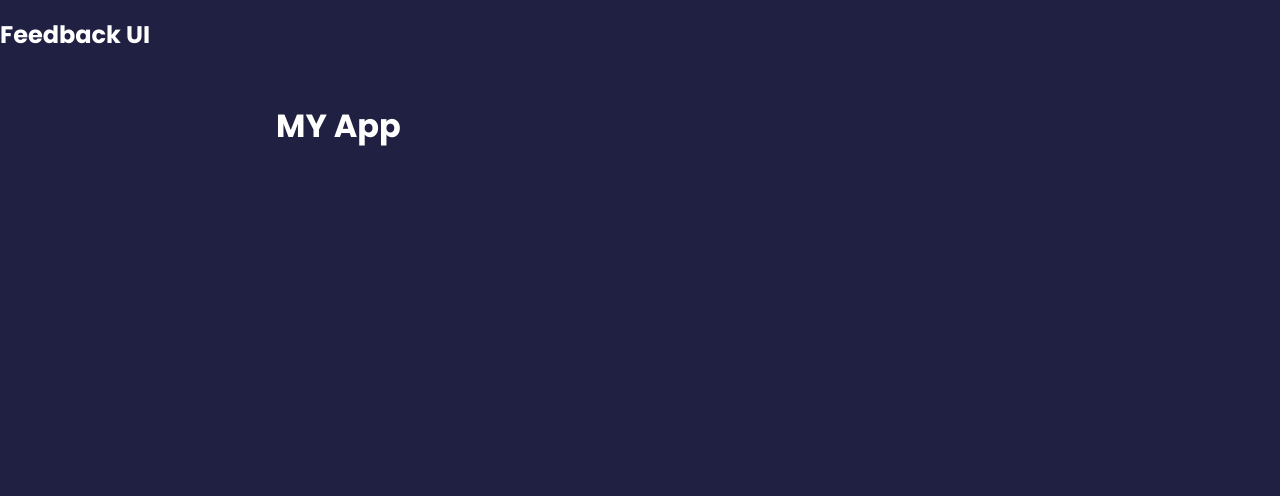
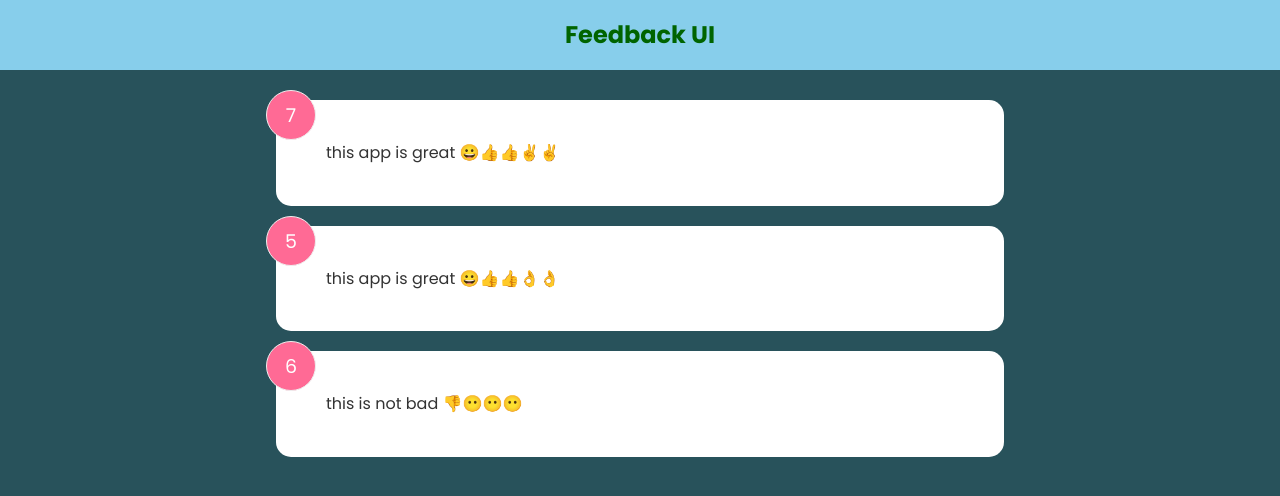
Before and after one commit to Cozy1712/Feedback-React-app, a React (Create React App) app: page / in a window 1280 px wide. Shown: the top 496 px of the page. Built offline with nearby package versions, Linux system fonts and the light colour scheme.

Commit message:
made changes and add files. add dir

```diff
--- a/src/App.js
+++ b/src/App.js
@@ -1,12 +1,18 @@
+import {useState} from 'react'
+
+//-----import component files-------
 import Header from './components/Header'
+import FeedbackList from './components/FeedbackList'
+import FeedbackData from './components/data/FeedbackData'
 
 function App() {
+    const [feedback] = useState(FeedbackData)
+
     return(
         <>
             <Header />
             <div className='container'>
-
-                <h1>MY App</h1>
+            <FeedbackList feedback={feedback} />
 
             </div>
         </>
--- /dev/null
+++ b/src/components/FeedbackItem.jsx
@@ -0,0 +1,23 @@
+// import use state
+//import { useState } from "react"
+
+function FeedbackItem({item}) {
+
+//COMPONENT LEVEL STATE
+    // const [rating, setRating] = useState(6)
+    // const [text, setText] = useState('This is a feedback item i created')
+
+    // const handclick = () => {
+    //     setRating((prev) =>{
+    //         return prev + 1}
+    //     )
+    // }
+  return (
+    <div className="card">
+        <div className="num-display">{item.rating}</div>
+        <div className="text-display">{item.text}</div>
+    </div>
+  )
+}
+
+export default FeedbackItem
--- /dev/null
+++ b/src/components/FeedbackList.jsx
@@ -0,0 +1,22 @@
+import FeedbackItem from './FeedbackItem'
+
+
+
+function FeedbackList( {feedback} ) {
+    if(!feedback || feedback.length === 0){
+        return <p>No feedbeack yet</p>
+    }
+  return (
+    <div className='feedback-list'>
+
+      {feedback.map((item) => (
+        <FeedbackItem key={item.id} item={item} />
+
+
+      ))}
+
+    </div>
+  )
+}
+
+export default FeedbackList
--- a/src/components/Header.jsx
+++ b/src/components/Header.jsx
@@ -1,20 +1,33 @@
+// import propTypes
 import PropTypes from 'prop-types'
 
-function Header({ text }) {
+function Header({ text,bgColor, textColor}) {
+  const headerstyles = {
+   backgroundColor:  bgColor,
+   color: textColor,
+
+  }
   return (
-    <header>
-        <div className="className">
+    <header style={headerstyles}>
+        <div className="container">
           <h2>{text}</h2>
         </div>
     </header>
   )
 }
+
+//-----defaultProps--
  Header.defaultProps = {
-  text: 'Feedback UI'
+  text: 'Feedback UI',
+  bgColor: 'skyblue',
+  textColor: 'darkgreen'
  }
 
+ //---------propTypes script----
  Header.propTypes = {
   text: PropTypes.string,
+  bgColor: PropTypes.string,
+  textColor:PropTypes.string,
  }
 
 export default Header
--- /dev/null
+++ b/src/components/data/FeedbackData.js
@@ -0,0 +1,19 @@
+const FeedbackData = [
+  {
+    id: 1,
+    rating: 7,
+    text: 'this app is great 😀👍👍✌✌',
+  },
+  {
+    id: 2,
+    rating: 5,
+    text: 'this app is great 😀👍👍👌👌',
+  },
+  {
+    id: 3,
+    rating: 6,
+    text: 'this  is not bad 👎😶😶😶 ',
+  },
+]
+
+export default FeedbackData
--- a/src/index.css
+++ b/src/index.css
@@ -8,7 +8,7 @@
 
 body {
   font-family: 'Poppins', sans-serif;
-  background-color: #202142;
+  background-color: #28525b;
   color: #fff;
   line-height: 1.6;
 }
```
